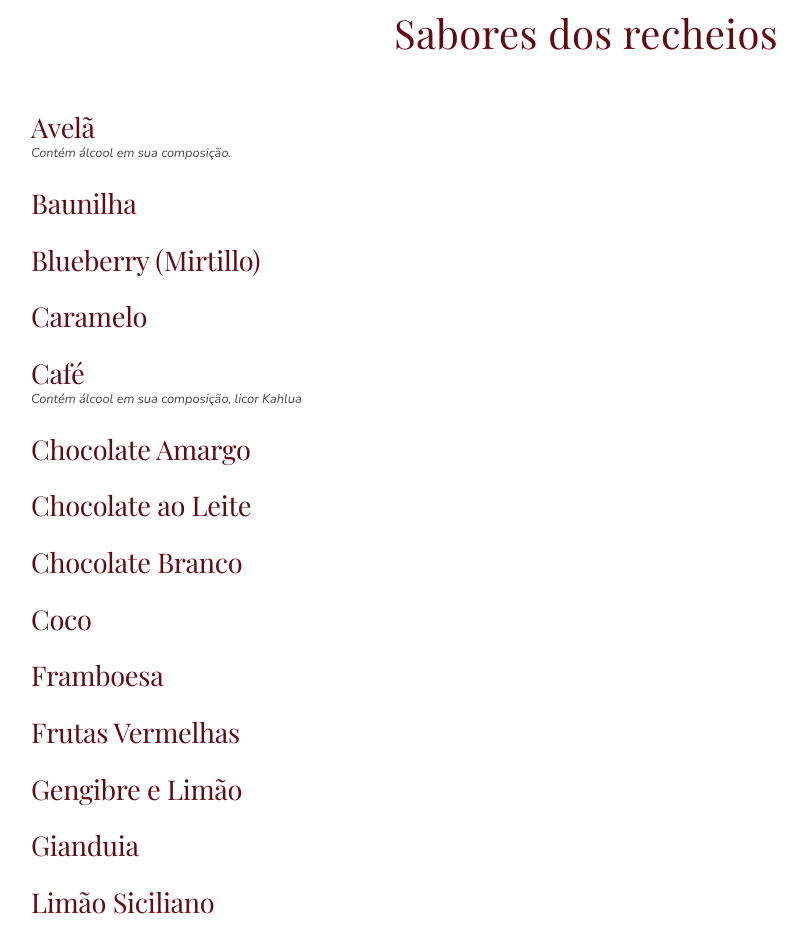
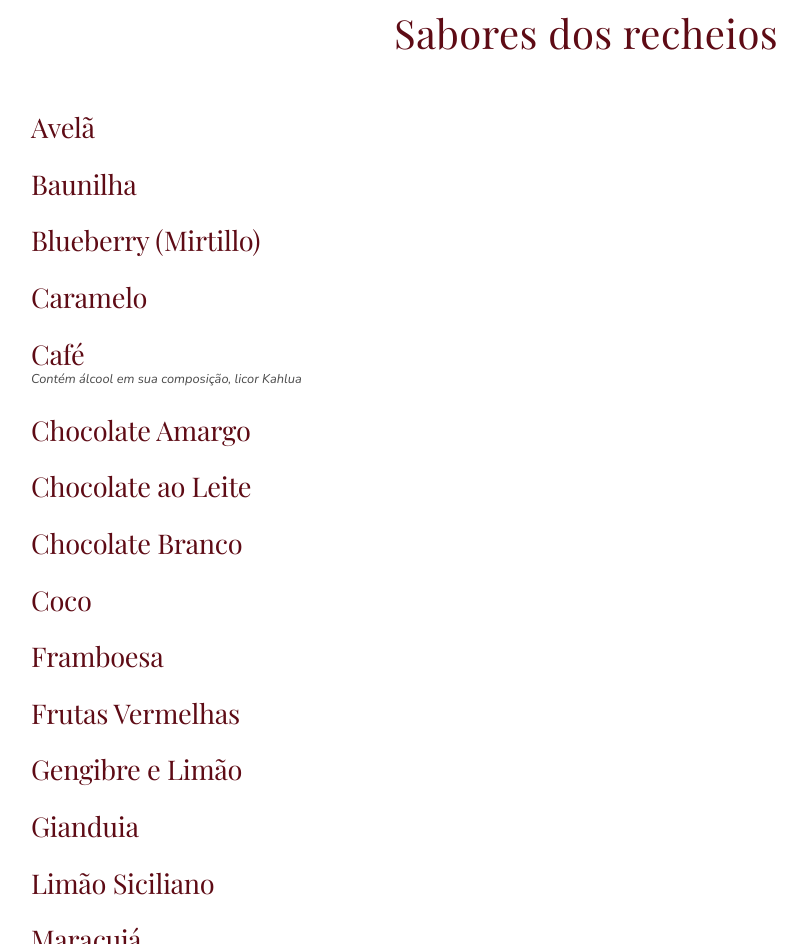
Before and after one commit to umbocadoce/umbocadoce.github.io, a website: page macarons.html in a window 1280 px wide. Shown: the part 3283-4227 px from the top of the page, without its empty margins (54-861 px from the left). Drawn offline with nearby package versions, Linux system fonts and the light colour scheme.

Commit message:
mudança sabores7

```diff
--- a/macarons.html
+++ b/macarons.html
@@ -194,9 +194,6 @@
                      <div class="fluido -item">
                         <h4>Avelã</h4>
                      </div>
-                     <p>
-                        <small><i>Contém álcool em sua composição.</i></small>
-                     </p>
                      <div class="fluido -item">
                         <h4>Baunilha</h4>
                      </div>
```
